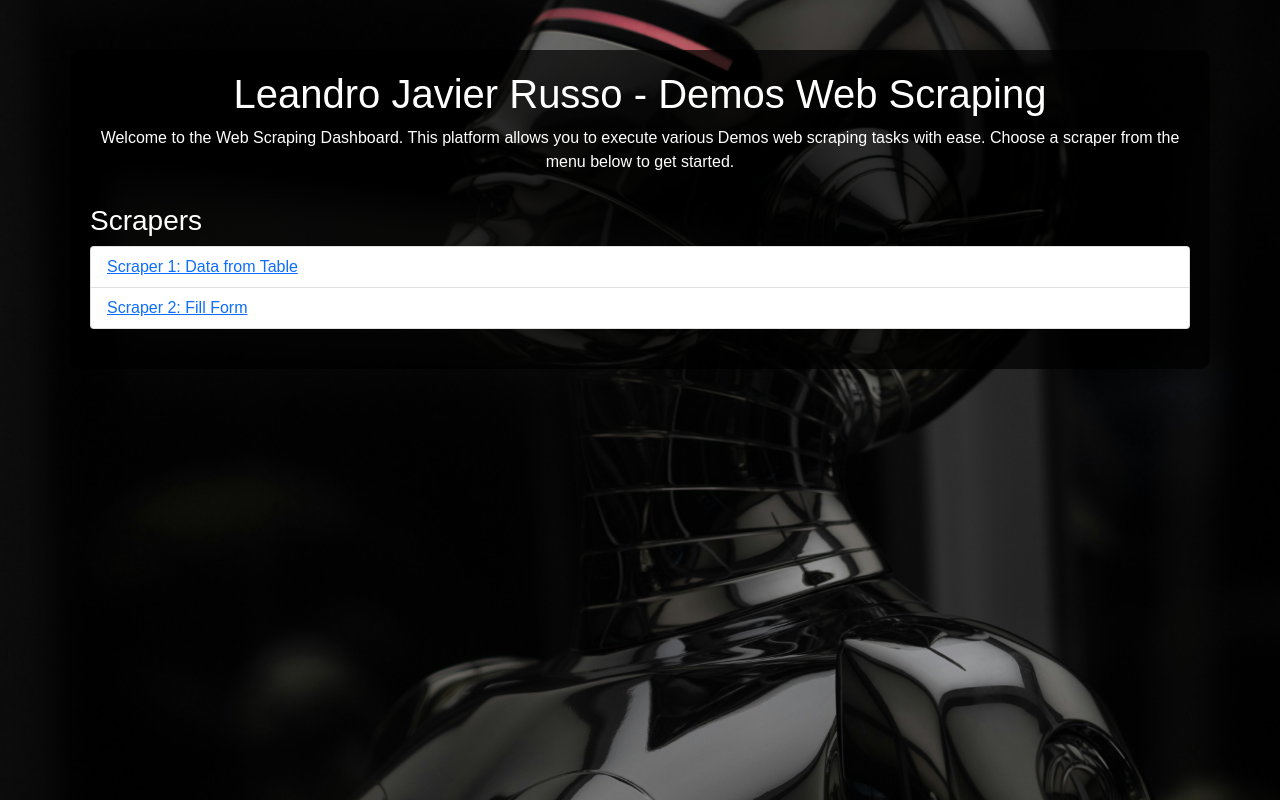
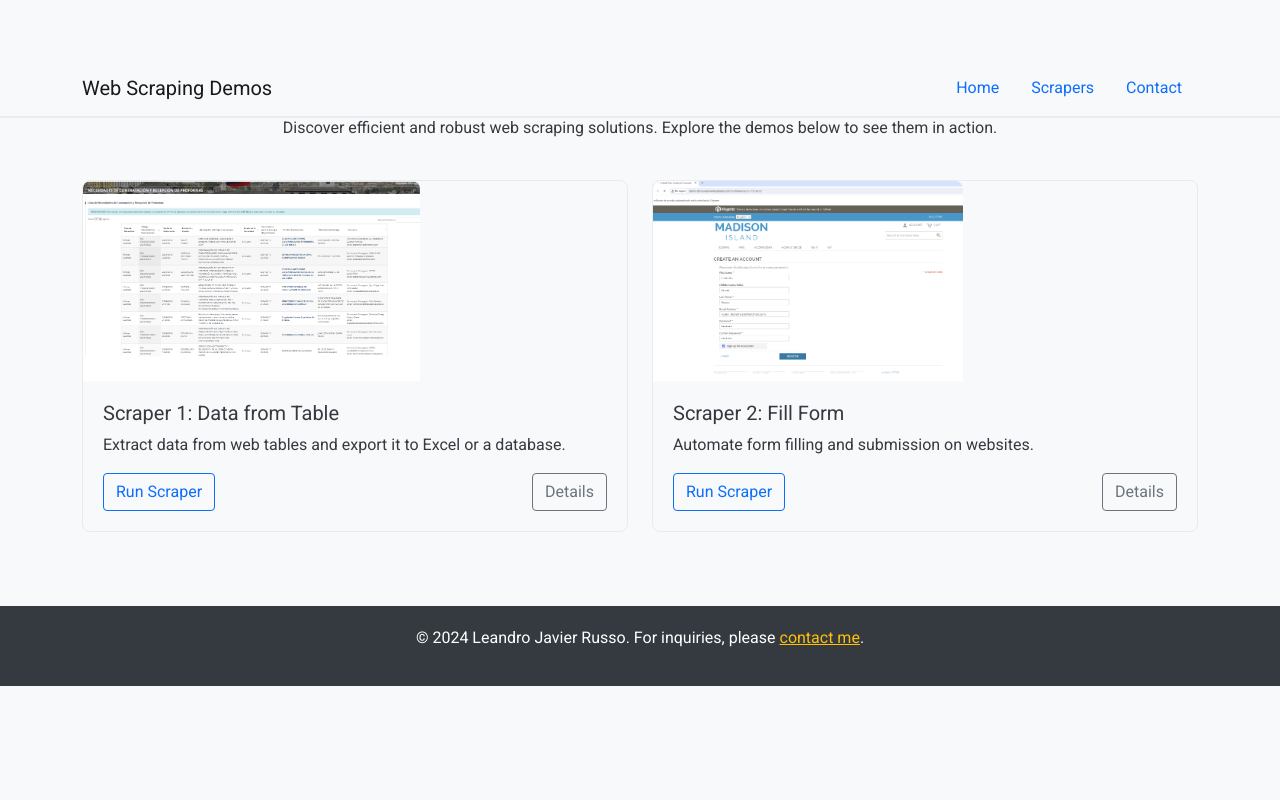
Before and after one commit to Lean2828/Django_Demo_WebScrapping, a Django app: page / in a window 1280 px wide. Run offline with Django 5.2, Linux system fonts and the light colour scheme; some libraries are stand-ins or nearby versions.

Commit message:
Ajustes de FrontEnd

```diff
--- a/Django_Demo_WebScrapping/dashboard/templates/index.html
+++ b/Django_Demo_WebScrapping/dashboard/templates/index.html
@@ -4,44 +4,197 @@
 <head>
     <meta charset="UTF-8">
     <meta name="viewport" content="width=device-width, initial-scale=1.0">
-    <title>Web Scraping Dashboard</title>
+    <title>Leandro Javier Russo - Web Scraping Demos</title>
     <link href="https://cdnjs.cloudflare.com/ajax/libs/bootstrap/5.1.3/css/bootstrap.min.css" rel="stylesheet">
+    <link href="https://fonts.googleapis.com/css2?family=Roboto:wght@400;700&display=swap" rel="stylesheet">
     <style>
         body {
-            font-family: Arial, sans-serif;
-            background: url("{% static 'img/background-1.jpg' %}") no-repeat center center fixed;
-            background-size: cover;
-            color: #fff;
+            font-family: 'Roboto', sans-serif;
+            background-color: #f8f9fa;
+            color: #343a40;
+        }
+        .navbar {
+            border-bottom: 2px solid #e9ecef;
         }
         .container {
-            margin-top: 50px;
-            background-color: rgba(0, 0, 0, 0.7);
+            margin-top: 60px;
+        }
+        .scraper-card {
+            border: 1px solid #e9ecef;
+            border-radius: 8px;
+            transition: box-shadow 0.3s ease-in-out;
+        }
+        .scraper-card:hover {
+            box-shadow: 0 8px 16px rgba(0, 0, 0, 0.1);
+        }
+        .scraper-card img {
+            width: auto;
+            height: auto;
+            max-width: 100%;
+            max-height: 200px;
+            border-radius: 8px 8px 0 0;
+        }
+
+        .card-body {
             padding: 20px;
-            border-radius: 10px;
-        }
-        .menu-item {
-            margin-bottom: 20px;
         }
         .presentation {
-            margin-bottom: 30px;
+            text-align: center;
+            margin-bottom: 40px;
+        }
+        .footer {
+            background-color: #343a40;
+            color: #fff;
+            padding: 20px;
+            text-align: center;
+            margin-top: 50px;
+        }
+        .toast-container {
+            position: fixed;
+            top: 20px;
+            right: 20px;
+            z-index: 1100;
+        }
+        .spinner-border {
+            width: 3rem;
+            height: 3rem;
+        }
+        .loading-overlay {
+            position: fixed;
+            top: 0;
+            left: 0;
+            width: 100%;
+            height: 100%;
+            background-color: rgba(255, 255, 255, 0.8);
+            z-index: 2000;
+            display: none; /* Oculto por defecto */
+            justify-content: center;
+            align-items: center;
+        }
+        .toast-success {
+            background-color: #28a745;
+            color: white;
         }
     </style>
 </head>
 <body>
-    <div class="container">
-        <h1 class="text-center">Leandro Javier Russo - Demos Web Scraping</h1>
-        <div class="presentation text-center">
-            <p>Welcome to the Web Scraping Dashboard. This platform allows you to execute various Demos web scraping tasks with ease. Choose a scraper from the menu below to get started.</p>
-        </div>
-        <div class="menu-item">
-            <h3>Scrapers</h3>
-            <ul class="list-group">
-                <li class="list-group-item"><a href="{% url 'run_table_scraper' %}">Scraper 1: Data from Table</a></li>
-                <li class="list-group-item"><a href="{% url 'run_fill_form' %}">Scraper 2: Fill Form</a></li>
-                <!-- Add more scrapers as needed -->
+    <nav class="navbar navbar-light bg-light fixed-top">
+        <div class="container">
+            <a class="navbar-brand" href="#">Web Scraping Demos</a>
+            <ul class="nav justify-content-end">
+                <li class="nav-item">
+                    <a class="nav-link" href="#">Home</a>
+                </li>
+                <li class="nav-item">
+                    <a class="nav-link" href="#scrapers">Scrapers</a>
+                </li>
+                <li class="nav-item">
+                    <a class="nav-link" href="#contact">Contact</a>
+                </li>
             </ul>
         </div>
+    </nav>
+
+    <div class="container">
+        <div class="presentation">
+            <h1>Leandro Javier Russo - Web Scraping Demos</h1>
+            <p>Discover efficient and robust web scraping solutions. Explore the demos below to see them in action.</p>
+        </div>
+
+        <div id="scrapers" class="row">
+            <div class="col-md-6 mb-4">
+                <div class="scraper-card">
+                    <img src="{% static 'img/background_DataFromTable.png' %}" class="img-fluid" alt="Data from Table">
+                    <div class="card-body">
+                        <h5 class="card-title">Scraper 1: Data from Table</h5>
+                        <p class="card-text">Extract data from web tables and export it to Excel or a database.</p>
+                        <div class="d-flex justify-content-between">
+                            <button onclick="runScraper('{% url 'run_table_scraper' %}')" class="btn btn-outline-primary">Run Scraper</button>
+                            <button onclick="showDetails('Data from Table')" class="btn btn-outline-secondary">Details</button>
+                        </div>
+                    </div>
+                </div>
+            </div>
+            <div class="col-md-6 mb-4">
+                <div class="scraper-card">
+                    <img src="{% static 'img/background_FillForm.png' %}" class="img-fluid" alt="Fill Form">
+                    <div class="card-body">
+                        <h5 class="card-title">Scraper 2: Fill Form</h5>
+                        <p class="card-text">Automate form filling and submission on websites.</p>
+                        <div class="d-flex justify-content-between">
+                            <button onclick="runScraper('{% url 'run_fill_form' %}')" class="btn btn-outline-primary">Run Scraper</button>
+                            <button onclick="showDetails('Fill Form')" class="btn btn-outline-secondary">Details</button>
+                        </div>
+                    </div>
+                </div>
+            </div>
+        </div>
     </div>
+
+    <div id="contact" class="footer">
+        <p>© 2024 Leandro Javier Russo. For inquiries, please <a href="mailto:email@example.com" style="color: #ffc107;">contact me</a>.</p>
+    </div>
+
+    <!-- Toast Container -->
+    <div class="toast-container"></div>
+
+    <!-- Loading Overlay -->
+    <div id="loading-overlay" class="loading-overlay">
+        <div class="spinner-border text-primary" role="status">
+            <span class="visually-hidden">Loading...</span>
+        </div>
+    </div>
+
     <script src="https://cdnjs.cloudflare.com/ajax/libs/bootstrap/5.1.3/js/bootstrap.bundle.min.js"></script>
+    <script>
+        function runScraper(scraperUrl) {
+            const loadingOverlay = document.getElementById('loading-overlay');
+            // Mostrar la capa de carga
+            loadingOverlay.style.display = 'flex';
+
+            fetch(scraperUrl, {
+                method: 'GET'
+            })
+            .then(response => response.text())
+            .then(result => {
+                // Ocultar la capa de carga
+                loadingOverlay.style.display = 'none';
+                showToast(result, 'success');
+            })
+            .catch(error => {
+                // Ocultar la capa de carga
+                loadingOverlay.style.display = 'none';
+                showToast('Error running scraper: ' + error, 'error');
+            });
+        }
+
+        function showToast(message, type) {
+            const toastContainer = document.querySelector('.toast-container');
+            const toast = document.createElement('div');
+            toast.className = `toast align-items-center ${type === 'success' ? 'toast-success' : 'text-bg-danger'} border-0`;
+            toast.role = 'alert';
+            toast.ariaLive = 'assertive';
+            toast.ariaAtomic = 'true';
+            toast.innerHTML = `
+                <div class="d-flex">
+                    <div class="toast-body">
+                        ${type === 'success' ? '✔ ' : ''}${message}
+                    </div>
+                    <button type="button" class="btn-close btn-close-white me-2 m-auto" data-bs-dismiss="toast" aria-label="Close"></button>
+                </div>
+            `;
+            toastContainer.appendChild(toast);
+            const bsToast = new bootstrap.Toast(toast);
+            bsToast.show();
+
+            toast.addEventListener('hidden.bs.toast', () => {
+                toast.remove();
+            });
+        }
+
+        function showDetails(scraperName) {
+            alert(`Details about the ${scraperName} scraper will be displayed here.`);
+        }
+    </script>
 </body>
 </html>
```
Also changed, not shown: Django_Demo_WebScrapping/Django_Demo_WebScrapping/settings.py (+5 -5 lines), Django_Demo_WebScrapping/dashboard/static/img/background_DataFromTable.png (added), Django_Demo_WebScrapping/dashboard/static/img/background_FillForm.png (added), 1 other file.
